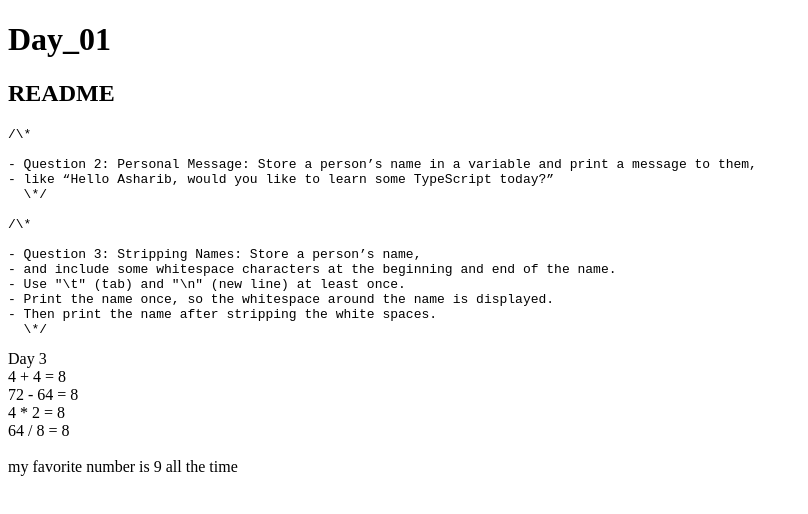
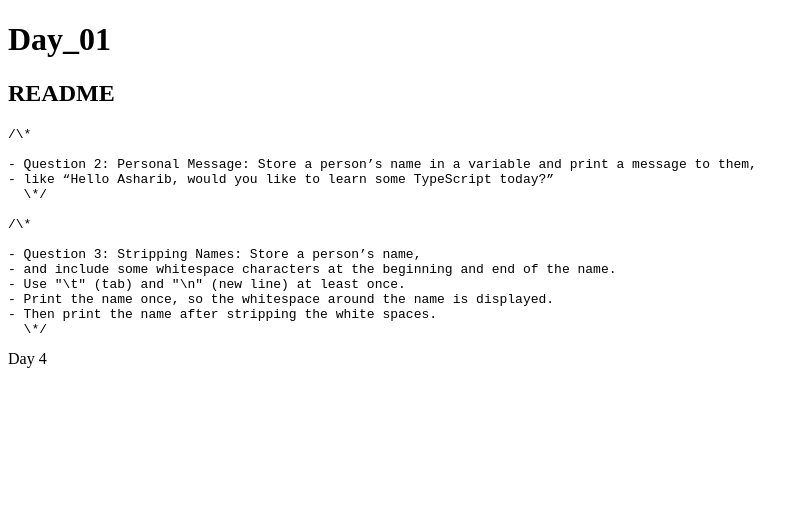
Before and after one commit to ayseboogie/daysOfCode, a Next.js app: page /Day_01 in a window 1280 px wide. Shown: the top 514 px of the page, without its empty margins (0-808 px from the left). Built offline with nearby package versions, Linux system fonts and the light colour scheme.

Commit message:
prep day 4

```diff
--- a/src/pages/[day].tsx
+++ b/src/pages/[day].tsx
@@ -3,7 +3,7 @@ import fs from "fs";
 import path from "path";
 import { useRouter } from "next/router";
 import React from "react";
-import DayThree from "../../public/Day_03/answers";
+import DayFour from "../../public/Day_04/answers";
 
 interface Props {
   readmeContent: string;
@@ -19,7 +19,7 @@ const DayPage: React.FC<Props> = ({ readmeContent }) => {
       <h2>README</h2>
       <pre>{readmeContent}</pre>
 
-      <DayThree />
+      <DayFour />
     </div>
   );
 };
```
